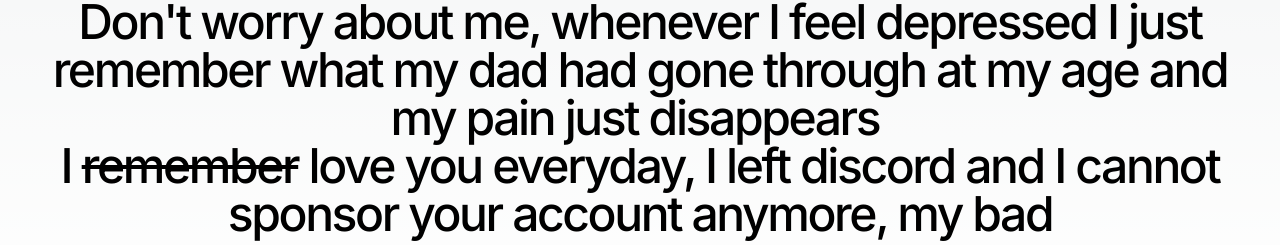
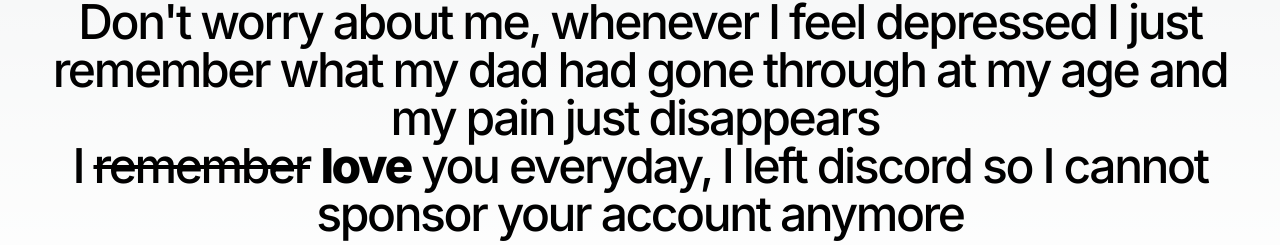
Before and after one commit to pixelDriftadv/x8, a Next.js app: page / in a window 1280 px wide. Shown: the part 1424-1669 px from the top of the page. Built offline with nearby package versions, Linux system fonts and the light colour scheme.

Commit message:
Update page.tsx

```diff
--- a/src/app/page.tsx
+++ b/src/app/page.tsx
@@ -24,7 +24,7 @@
       <br/><br/><br/>
       <p className="z-10 whitespace-pre-wrap text-center text-5xl font-medium tracking-tighter text-black dark:text-white">
         {"Don't worry about me, whenever I feel depressed I just remember what my dad had gone through at my age and my pain just disappears"} <br/>
-        I <s>remember</s> love you everyday, I left discord and I cannot sponsor your account anymore, my bad
+        I <s>remember</s> <span className='font-extrabold'>love</span> you everyday, I left discord so I cannot sponsor your account anymore
       </p>
       {/* <p>
         The thing I hate the most about you is that whenever I need help from you just completely go blank, like this way you are going to complete your own hospital dream and helping poor people? <br/>
```
